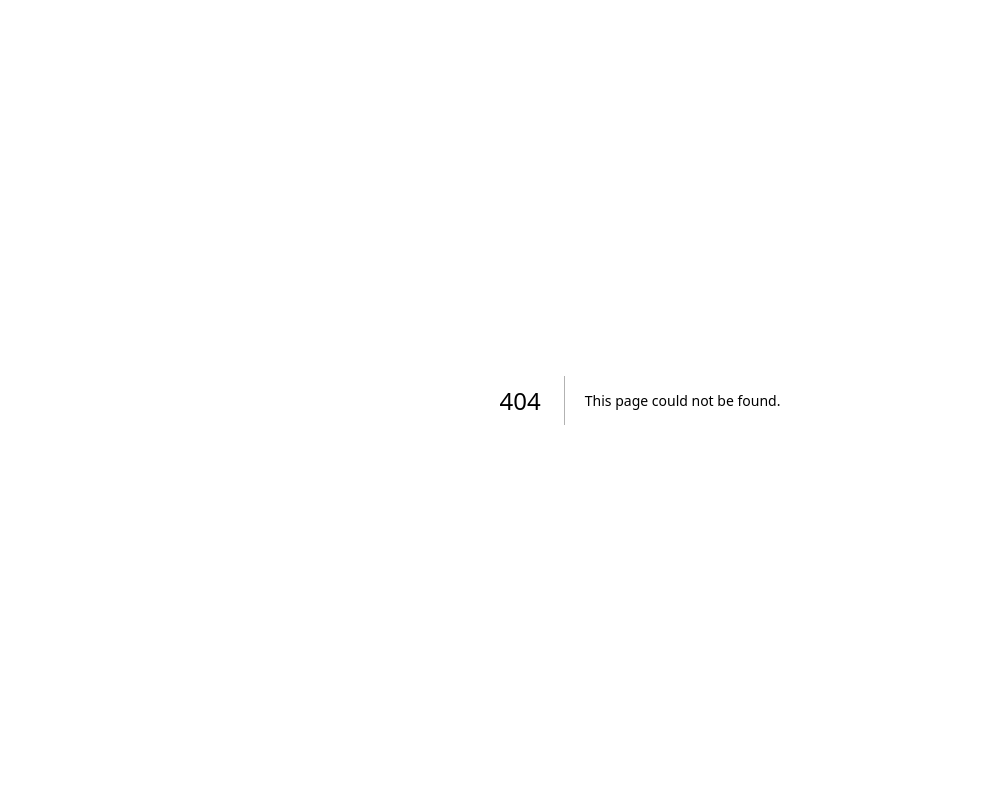
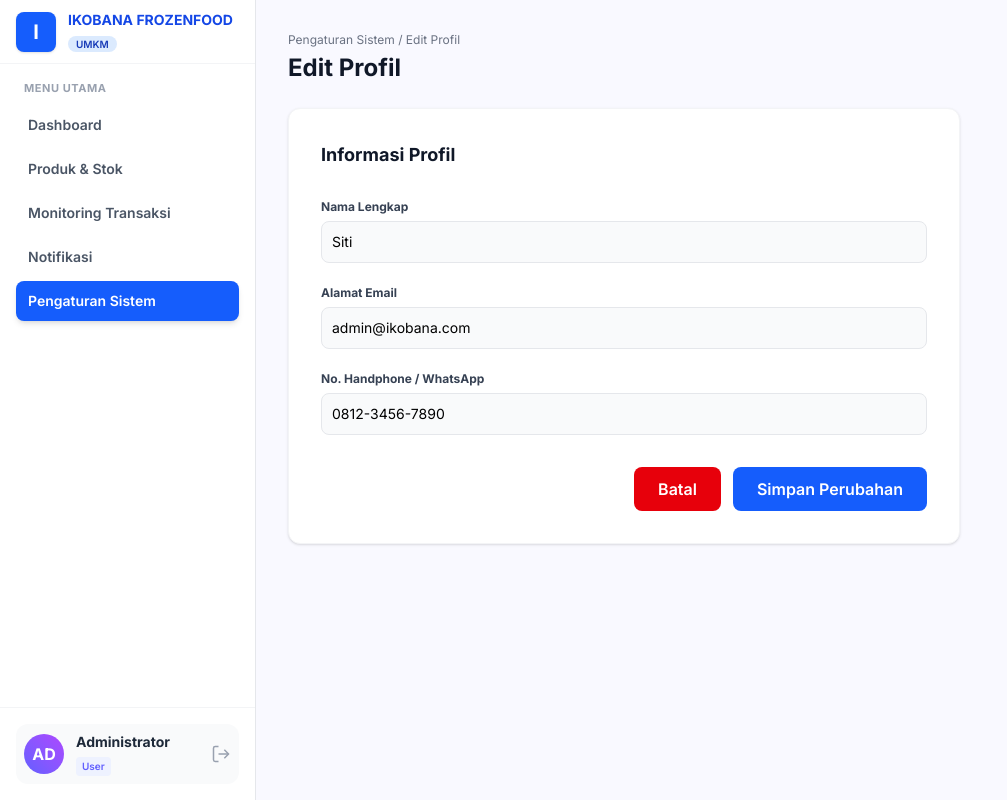
Before and after one commit to nagatacahya/pbl-framework-frontend, a Next.js app: page /settings/edit-profile in a window 1280 px wide. Before the commit this address had no page. Shown: the whole page, without its empty margins (0-1007 px from the left). Built offline with nearby package versions, Linux system fonts and the light colour scheme; no server answers.

Commit message:
Create page.tsx

```diff
--- /dev/null
+++ b/app/settings/edit-profile/page.tsx
@@ -0,0 +1,82 @@
+// app/settings/edit-profile/page.tsx
+"use client";
+
+import { useState } from "react";
+import { useRouter } from "next/navigation";
+import Sidebar from "../../components/Sidebar";
+
+export default function EditProfilePage() {
+  const router = useRouter();
+  const [form, setForm] = useState({ name: "Siti", email: "admin@ikobana.com", phone: "0812-3456-7890" });
+  const [originalForm] = useState({ name: "Siti", email: "admin@ikobana.com", phone: "0812-3456-7890" });
+  const [modal, setModal] = useState<{ type: "success" | "error" } | null>(null);
+
+  const handleSave = () => {
+    // Jika tidak ada perubahan, munculkan error (Poin 11)
+    if (JSON.stringify(form) === JSON.stringify(originalForm)) {
+      setModal({ type: "error" });
+      return;
+    }
+    setModal({ type: "success" });
+  };
+
+  return (
+    <div className="flex min-h-screen bg-[#F9F9FF]">
+      <Sidebar />
+
+      <main className="ml-[256px] flex-1 p-8">
+        <div className="mb-6">
+          <p className="text-xs text-gray-500 mb-1">Pengaturan Sistem / Edit Profil</p>
+          <h1 className="text-2xl font-bold text-gray-900">Edit Profil</h1>
+        </div>
+
+        <div className="bg-white p-8 rounded-xl shadow-sm border border-gray-100 max-w-2xl">
+          <h2 className="text-lg font-bold text-gray-900 mb-6">Informasi Profil</h2>
+          <div className="space-y-4">
+            <div>
+              <label className="text-xs font-bold text-gray-700">Nama Lengkap</label>
+              <input type="text" value={form.name} onChange={(e) => setForm({...form, name: e.target.value})} className="w-full mt-1 p-2.5 bg-gray-50 rounded-lg text-sm border border-gray-200" />
+            </div>
+            <div>
+              <label className="text-xs font-bold text-gray-700">Alamat Email</label>
+              <input type="email" value={form.email} onChange={(e) => setForm({...form, email: e.target.value})} className="w-full mt-1 p-2.5 bg-gray-50 rounded-lg text-sm border border-gray-200" />
+            </div>
+            <div>
+              <label className="text-xs font-bold text-gray-700">No. Handphone / WhatsApp</label>
+              <input type="text" value={form.phone} onChange={(e) => setForm({...form, phone: e.target.value})} className="w-full mt-1 p-2.5 bg-gray-50 rounded-lg text-sm border border-gray-200" />
+            </div>
+          </div>
+
+          <div className="flex justify-end gap-3 mt-8">
+            <button onClick={() => router.push("/settings")} className="bg-red-600 text-white font-semibold px-6 py-2.5 rounded-lg hover:bg-red-700">
+              Batal
+            </button>
+            <button onClick={handleSave} className="bg-blue-600 text-white font-semibold px-6 py-2.5 rounded-lg hover:bg-blue-700">
+              Simpan Perubahan
+            </button>
+          </div>
+        </div>
+      </main>
+
+      {/* Pop-up Sukses/Error Edit Profil (Poin 11) */}
+      {modal && (
+        <div className="fixed inset-0 z-50 flex items-center justify-center bg-black/40 backdrop-blur-sm">
+          <div className="bg-white rounded-2xl shadow-2xl p-6 w-[340px] flex flex-col items-center text-center">
+            <div className={`w-16 h-16 rounded-full flex items-center justify-center mb-4 ${modal.type === "success" ? "bg-blue-600" : "bg-red-600"}`}>
+               {modal.type === "success" ? "✓" : "!"}
+            </div>
+            <h2 className="text-xl font-bold text-gray-900 mb-2">{modal.type === "success" ? "Update Berhasil!" : "EROR"}</h2>
+            {modal.type === "success" && (
+              <div className="w-full bg-blue-50 border border-blue-100 text-blue-600 text-[11px] font-semibold py-2 rounded-lg mb-4">
+                ● Selamat datang di IKOBANA FROZEENFOOD
+              </div>
+            )}
+            <button onClick={() => { setModal(null); if(modal.type === "success") router.push("/settings"); }} className="w-full bg-blue-600 text-white font-semibold py-3 rounded-xl mt-2">
+              Kembali
+            </button>
+          </div>
+        </div>
+      )}
+    </div>
+  );
+}
```
